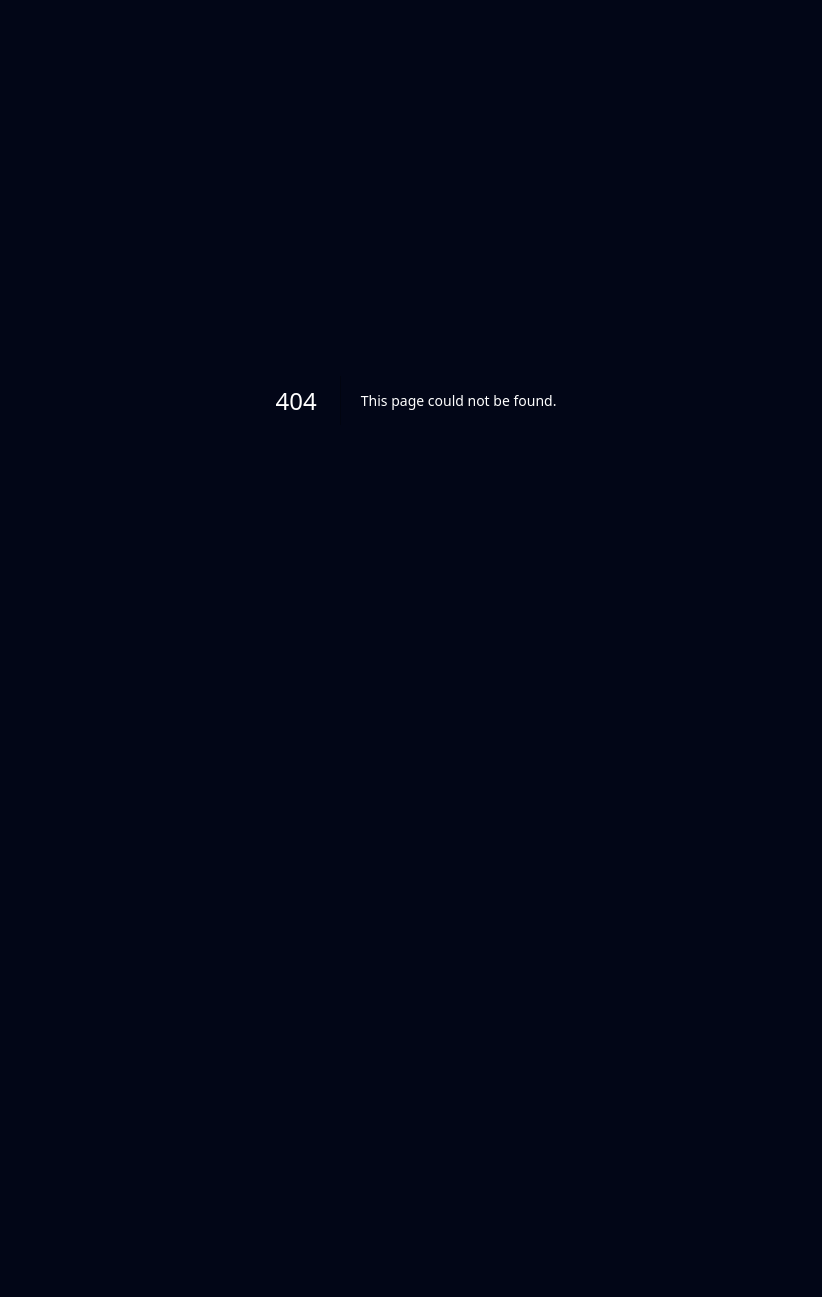
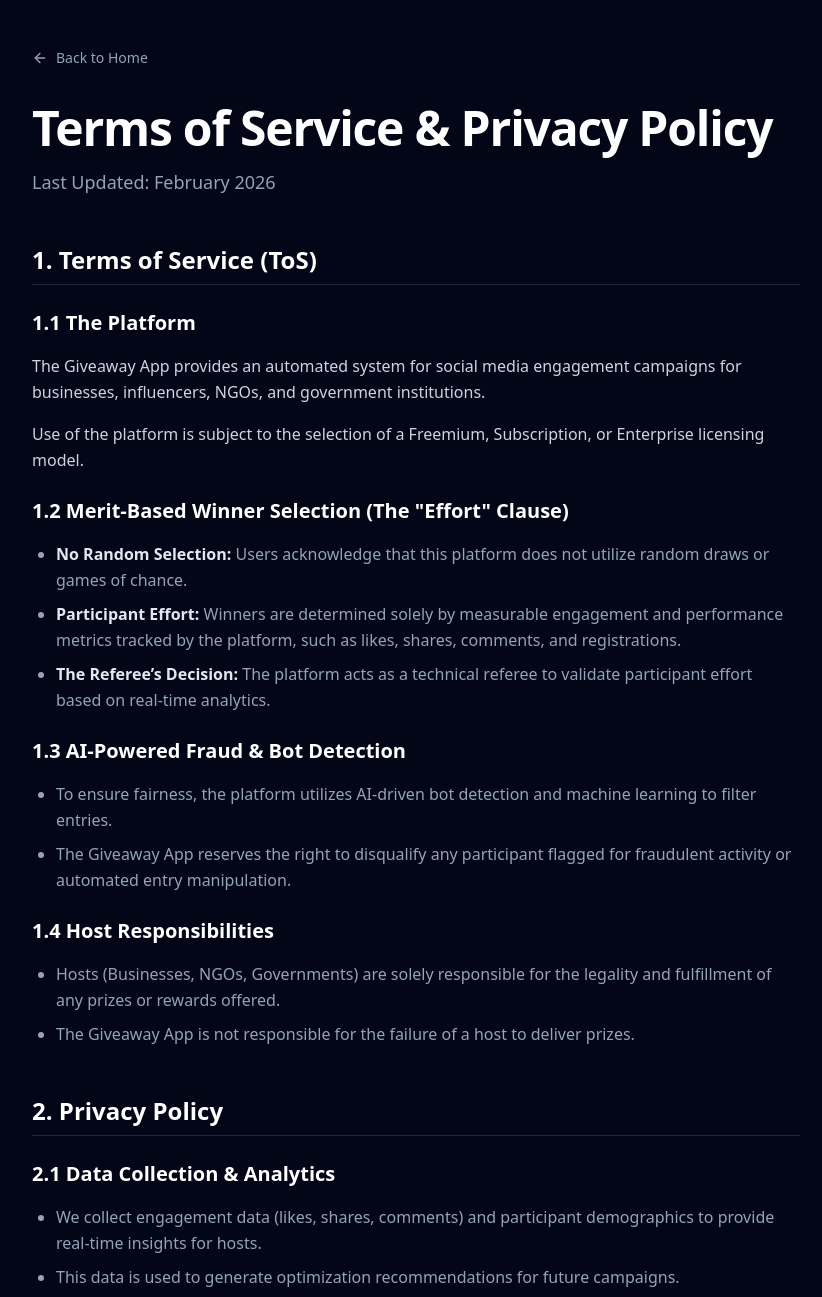
Before and after one commit to temiadebayo/giveaway_landing, a Next.js app: page /terms in a window 1280 px wide. Before the commit this address had no page. Shown: the top 1297 px of the page, without its empty margins (224-1046 px from the left). Before the commit the page ends 800 px from the top, so only its background shows below. Built offline with nearby package versions, Linux system fonts and the light colour scheme.

Commit message:
feat: add terms of service page

```diff
--- /dev/null
+++ b/src/app/terms/page.tsx
@@ -0,0 +1,137 @@
+import React from 'react';
+import Link from 'next/link';
+import { ArrowLeft } from 'lucide-react';
+
+export const metadata = {
+    title: 'Terms of Service & Privacy Policy',
+    description: 'Read the terms of service, privacy policy, and disclaimers for the Giveaway App.',
+};
+
+export default function TermsPage() {
+    return (
+        <div className="min-h-screen bg-slate-950 text-slate-300 py-12 px-4 sm:px-6 lg:px-8 font-sans selection:bg-indigo-500/30">
+            <div className="max-w-3xl mx-auto">
+                {/* Back Button */}
+                <div className="mb-8">
+                    <Link href="/" className="inline-flex items-center text-sm font-medium text-slate-400 hover:text-white transition-colors">
+                        <ArrowLeft className="w-4 h-4 mr-2" />
+                        Back to Home
+                    </Link>
+                </div>
+
+                {/* Header */}
+                <div className="mb-12">
+                    <h1 className="text-3xl md:text-5xl font-black text-white tracking-tight mb-4">
+                        Terms of Service & Privacy Policy
+                    </h1>
+                    <p className="text-slate-400 text-lg">Last Updated: February 2026</p>
+                </div>
+
+                <div className="space-y-12 text-base leading-relaxed">
+                    {/* SECTION 1: TERMS OF SERVICE */}
+                    <section className="space-y-6">
+                        <h2 className="text-2xl font-bold text-white border-b border-slate-800 pb-2">1. Terms of Service (ToS)</h2>
+
+                        <div className="space-y-4">
+                            <h3 className="text-xl font-semibold text-white">1.1 The Platform</h3>
+                            <p>
+                                The Giveaway App provides an automated system for social media engagement campaigns for businesses, influencers, NGOs, and government institutions.
+                            </p>
+                            <p>
+                                Use of the platform is subject to the selection of a Freemium, Subscription, or Enterprise licensing model.
+                            </p>
+                        </div>
+
+                        <div className="space-y-4">
+                            <h3 className="text-xl font-semibold text-white">1.2 Merit-Based Winner Selection (The "Effort" Clause)</h3>
+                            <ul className="list-disc pl-6 space-y-2 text-slate-400">
+                                <li><strong className="text-slate-200">No Random Selection:</strong> Users acknowledge that this platform does not utilize random draws or games of chance.</li>
+                                <li><strong className="text-slate-200">Participant Effort:</strong> Winners are determined solely by measurable engagement and performance metrics tracked by the platform, such as likes, shares, comments, and registrations.</li>
+                                <li><strong className="text-slate-200">The Referee’s Decision:</strong> The platform acts as a technical referee to validate participant effort based on real-time analytics.</li>
+                            </ul>
+                        </div>
+
+                        <div className="space-y-4">
+                            <h3 className="text-xl font-semibold text-white">1.3 AI-Powered Fraud & Bot Detection</h3>
+                            <ul className="list-disc pl-6 space-y-2 text-slate-400">
+                                <li>To ensure fairness, the platform utilizes AI-driven bot detection and machine learning to filter entries.</li>
+                                <li>The Giveaway App reserves the right to disqualify any participant flagged for fraudulent activity or automated entry manipulation.</li>
+                            </ul>
+                        </div>
+
+                        <div className="space-y-4">
+                            <h3 className="text-xl font-semibold text-white">1.4 Host Responsibilities</h3>
+                            <ul className="list-disc pl-6 space-y-2 text-slate-400">
+                                <li>Hosts (Businesses, NGOs, Governments) are solely responsible for the legality and fulfillment of any prizes or rewards offered.</li>
+                                <li>The Giveaway App is not responsible for the failure of a host to deliver prizes.</li>
+                            </ul>
+                        </div>
+                    </section>
+
+                    {/* SECTION 2: PRIVACY POLICY */}
+                    <section className="space-y-6">
+                        <h2 className="text-2xl font-bold text-white border-b border-slate-800 pb-2">2. Privacy Policy</h2>
+
+                        <div className="space-y-4">
+                            <h3 className="text-xl font-semibold text-white">2.1 Data Collection & Analytics</h3>
+                            <ul className="list-disc pl-6 space-y-2 text-slate-400">
+                                <li>We collect engagement data (likes, shares, comments) and participant demographics to provide real-time insights for hosts.</li>
+                                <li>This data is used to generate optimization recommendations for future campaigns.</li>
+                            </ul>
+                        </div>
+
+                        <div className="space-y-4">
+                            <h3 className="text-xl font-semibold text-white">2.2 Security & Compliance</h3>
+                            <ul className="list-disc pl-6 space-y-2 text-slate-400">
+                                <li>All user data is protected via end-to-end encryption and cloud-based hosting on secure infrastructures.</li>
+                                <li>Our data practices are designed to comply with GDPR and CCPA regulations.</li>
+                            </ul>
+                        </div>
+
+                        <div className="space-y-4">
+                            <h3 className="text-xl font-semibold text-white">2.3 Third-Party Integrations</h3>
+                            <ul className="list-disc pl-6 space-y-2 text-slate-400">
+                                <li>The platform integrates with third-party social media APIs (Instagram, X/Twitter, Facebook, etc.).</li>
+                                <li>We do not store sensitive account passwords for these third-party platforms.</li>
+                            </ul>
+                        </div>
+                    </section>
+
+                    {/* SECTION 3: DISCLAIMERS */}
+                    <section className="space-y-6">
+                        <h2 className="text-2xl font-bold text-white border-b border-slate-800 pb-2">3. Disclaimers</h2>
+
+                        <div className="space-y-4">
+                            <h3 className="text-xl font-semibold text-white">3.1 Non-Affiliation Disclaimer</h3>
+                            <p>
+                                The Giveaway App is not affiliated with, sponsored by, or endorsed by Instagram, X (formerly Twitter), Facebook, or any other social media platform utilized for engagement.
+                            </p>
+                        </div>
+
+                        <div className="space-y-4">
+                            <h3 className="text-xl font-semibold text-white">3.2 Professional Services Disclaimer</h3>
+                            <ul className="list-disc pl-6 space-y-2 text-slate-400">
+                                <li>The platform is a strategic marketing and engagement tool.</li>
+                                <li>It is not intended to function as a lottery, gambling service, or sweepstakes.</li>
+                            </ul>
+                        </div>
+
+                        <div className="space-y-4">
+                            <h3 className="text-xl font-semibold text-white">3.3 Contact Information</h3>
+                            <p>
+                                For legal inquiries or partnership discussions, contact the team at{' '}
+                                <a href="mailto:mail.giveawayapp@gmail.com" className="text-indigo-400 hover:text-indigo-300 transition-colors">mail.giveawayapp@gmail.com</a>
+                                {' '}or via WhatsApp at{' '}
+                                <a href="https://wa.me/2347065964760" target="_blank" rel="noopener noreferrer" className="text-indigo-400 hover:text-indigo-300 transition-colors">+2347065964760</a>.
+                            </p>
+                        </div>
+                    </section>
+                </div>
+
+                <div className="mt-16 pt-8 border-t border-slate-800 text-sm text-slate-500 text-center">
+                    <p>&copy; {new Date().getFullYear()} Giveaway App. All rights reserved.</p>
+                </div>
+            </div>
+        </div>
+    );
+}
```
